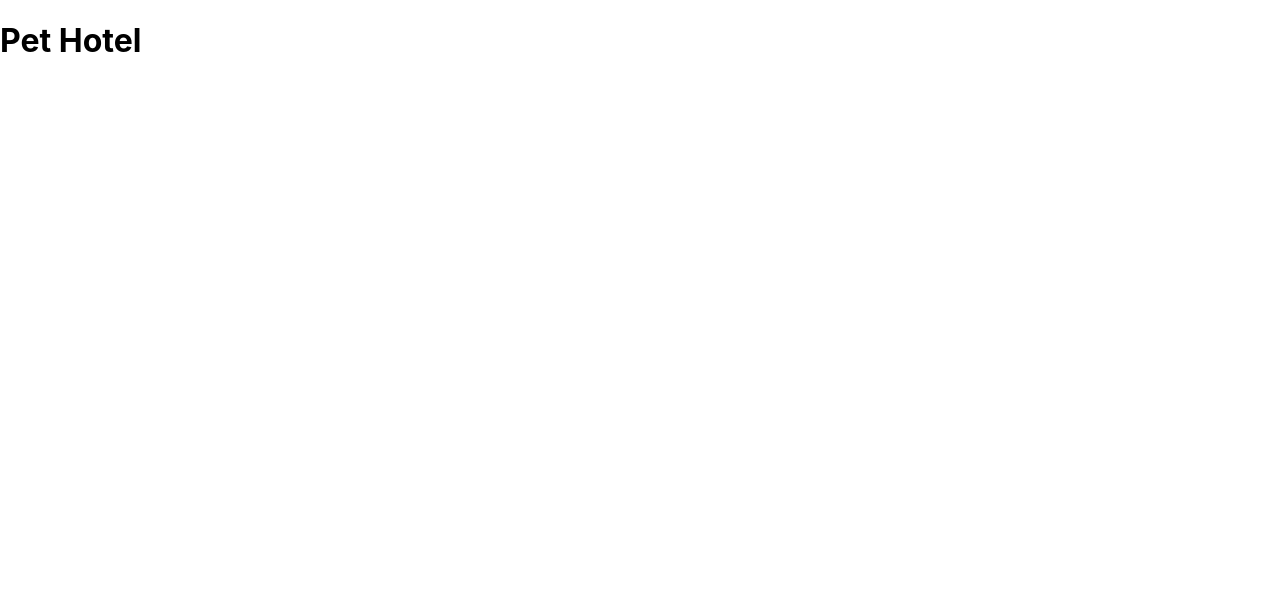
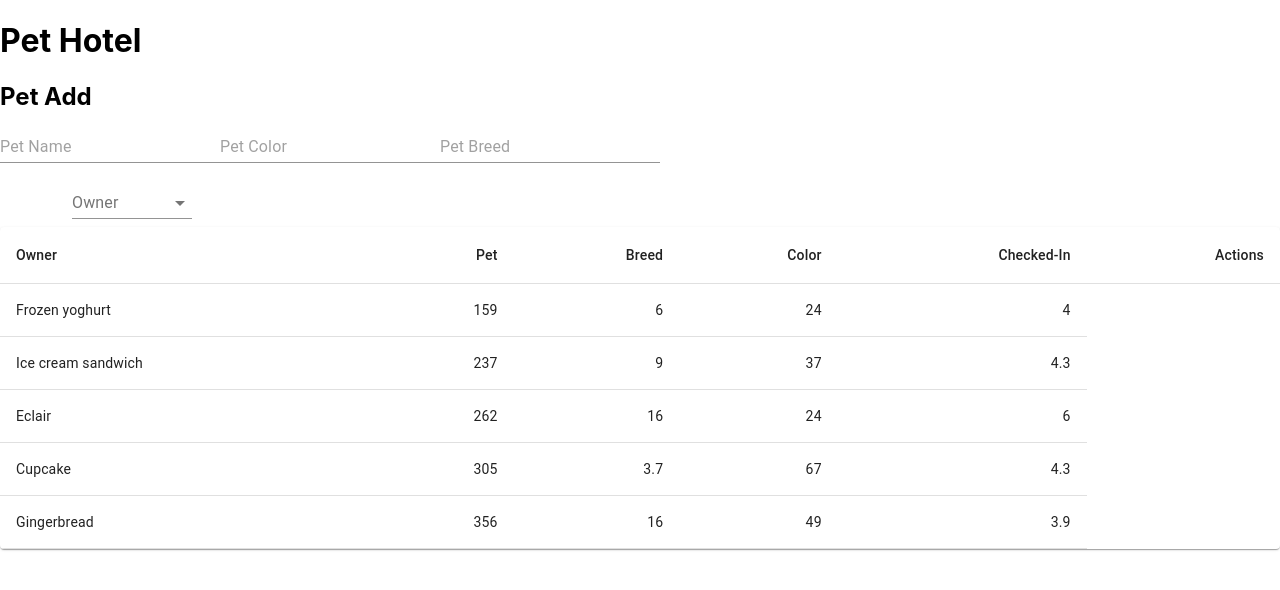
Before and after one commit to lucasgabrielson/pet-hotel, a React (Create React App) app: page /#/pets in a window 1280 px wide. Shown: the top 590 px of the page. Built offline with nearby package versions, Linux system fonts and the light colour scheme.

Commit message:
partially created pet page

```diff
--- a/package.json
+++ b/package.json
@@ -3,6 +3,7 @@
   "version": "0.1.0",
   "private": true,
   "dependencies": {
+    "@material-ui/core": "^4.11.4",
     "@testing-library/jest-dom": "^5.12.0",
     "@testing-library/react": "^11.2.6",
     "@testing-library/user-event": "^12.8.3",
--- a/src/App.js
+++ b/src/App.jsx
@@ -2,10 +2,14 @@
 import logo from './logo.svg';
 import './App.css';
 import {Route, HashRouter, Link, Redirect} from 'react-router-dom';
+import PetAdd from './PetAdd';
 
 function App() {
   return (
     <HashRouter>
+      <header>
+        <h1>Pet Hotel</h1>
+      </header>
       <Redirect exact from="/" to="/pets" />
         <Route
               exact
@@ -16,10 +20,8 @@
               exact
               path="/pets"
             >
+            <PetAdd />
         </Route>
-      <header>
-        <h1>Pet Hotel</h1>
-      </header>
     </HashRouter>
   );
 }
--- /dev/null
+++ b/src/OwnerSelect.jsx
@@ -0,0 +1,63 @@
+import React from 'react';
+import { makeStyles } from '@material-ui/core/styles';
+import InputLabel from '@material-ui/core/InputLabel';
+import MenuItem from '@material-ui/core/MenuItem';
+import FormControl from '@material-ui/core/FormControl';
+import Select from '@material-ui/core/Select';
+import Button from '@material-ui/core/Button';
+
+const useStyles = makeStyles((theme) => ({
+  button: {
+    display: 'inline',
+    marginTop: theme.spacing(2),
+    maringLeft: 2
+  },
+  formControl: {
+    margin: theme.spacing(1),
+    minWidth: 120,
+  },
+}));
+
+export default function OwnerSelect() {
+  const classes = useStyles();
+  const [age, setAge] = React.useState('');
+  const [open, setOpen] = React.useState(false);
+
+  const handleChange = (event) => {
+    setAge(event.target.value);
+  };
+
+  const handleClose = () => {
+    setOpen(false);
+  };
+
+  const handleOpen = () => {
+    setOpen(true);
+  };
+
+  return (
+    <div>
+      <Button className={classes.button} onClick={handleOpen}>
+      </Button>
+      <FormControl className={classes.formControl}>
+        <InputLabel id="demo-controlled-open-select-label">Owner</InputLabel>
+        <Select
+          labelId="demo-controlled-open-select-label"
+          id="demo-controlled-open-select"
+          open={open}
+          onClose={handleClose}
+          onOpen={handleOpen}
+          value={age}
+          onChange={handleChange}
+        >
+          <MenuItem value="">
+            <em>None</em>
+          </MenuItem>
+          <MenuItem value={10}>Ten</MenuItem>
+          <MenuItem value={20}>Twenty</MenuItem>
+          <MenuItem value={30}>Thirty</MenuItem>
+        </Select>
+      </FormControl>
+    </div>
+  );
+}
--- /dev/null
+++ b/src/PetAdd.jsx
@@ -0,0 +1,107 @@
+import React from 'react';
+import { makeStyles } from '@material-ui/core/styles';
+import Table from '@material-ui/core/Table';
+import TableBody from '@material-ui/core/TableBody';
+import TableCell from '@material-ui/core/TableCell';
+import TableContainer from '@material-ui/core/TableContainer';
+import TableHead from '@material-ui/core/TableHead';
+import TableRow from '@material-ui/core/TableRow';
+import Paper from '@material-ui/core/Paper';
+import Input from '@material-ui/core/Input';
+import OwnerSelect from './OwnerSelect';
+
+const useStyles = makeStyles({
+  table: {
+    minWidth: 650,
+  },
+});
+
+function createData(name, calories, fat, carbs, protein) {
+  return { name, calories, fat, carbs, protein };
+}
+
+const rows = [
+  createData('Frozen yoghurt', 159, 6.0, 24, 4.0),
+  createData('Ice cream sandwich', 237, 9.0, 37, 4.3),
+  createData('Eclair', 262, 16.0, 24, 6.0),
+  createData('Cupcake', 305, 3.7, 67, 4.3),
+  createData('Gingerbread', 356, 16.0, 49, 3.9),
+];
+
+export default function PetAdd() {
+  const classes = useStyles();
+
+  return (
+      <>
+    <h2>Pet Add</h2>
+    <form className={classes.root} noValidate autoComplete="off">
+        <Input placeholder="Pet Name" inputProps={{ 'aria-label': 'description' }} />
+        <Input placeholder="Pet Color" inputProps={{ 'aria-label': 'description' }} />
+        <Input placeholder="Pet Breed" inputProps={{ 'aria-label': 'description' }} />
+        <OwnerSelect />
+    </form>
+
+    <TableContainer component={Paper}>
+      <Table className={classes.table} aria-label="simple table">
+        <TableHead>
+          <TableRow>
+            <TableCell>Owner</TableCell>
+            <TableCell align="right">Pet</TableCell>
+            <TableCell align="right">Breed</TableCell>
+            <TableCell align="right">Color</TableCell>
+            <TableCell align="right">Checked-In</TableCell>
+            <TableCell align="right">Actions</TableCell>
+          </TableRow>
+        </TableHead>
+        <TableBody>
+          {rows.map((row) => (
+            <TableRow key={row.name}>
+              <TableCell component="th" scope="row">
+                {row.name}
+              </TableCell>
+              <TableCell align="right">{row.calories}</TableCell>
+              <TableCell align="right">{row.fat}</TableCell>
+              <TableCell align="right">{row.carbs}</TableCell>
+              <TableCell align="right">{row.protein}</TableCell>
+            </TableRow>
+          ))}
+        </TableBody>
+      </Table>
+    </TableContainer>
+    </>
+  );
+}
+
+
+
+
+
+// function PetAdd() {
+//     return(
+//         <>
+//             <h2>Pet Add</h2>
+//             <form action="">
+//                 <input type="text" placeholder="Pet Name"/>
+//                 <input type="text" placeholder="Pet Color"/>
+//                 <input type="text" placeholder="Pet Breed"/>
+//                 <select name="" id="">
+//                     <option value="">owner1</option>
+//                     <option value="">owner2</option>
+//                 </select>
+//                 <button>Submit</button>
+//             </form>
+//             <table>
+//                 <th>
+//                     <td>Owner</td>
+//                     <td>Pet</td>
+//                     <td>Breed</td>
+//                     <td>Color</td>
+//                     <td>Checked in</td>
+//                     <td>Actions</td>
+//                 </th>
+//             </table>
+//         </>
+//     )
+// }
+
+// export default PetAdd;
```
Also changed, not shown: 2 other files (tests, documents, lock files or other folders).
